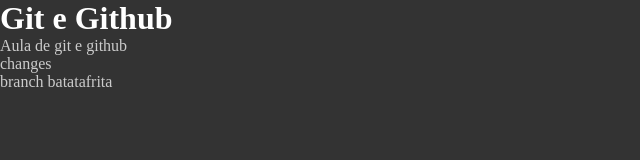
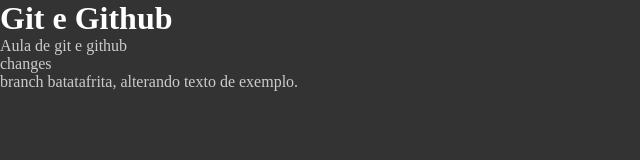
Before and after one commit to Ozielmarcos/bootcampDB1, a plain HTML site: page index.html in a window 1280 px wide. Shown: the whole page, without its empty margins (0-640 px from the left). Drawn offline with Linux system fonts and the light colour scheme.

Commit message:
Modificações solicitadas no PR

```diff
--- a/index.html
+++ b/index.html
@@ -18,7 +18,7 @@
 
     <p>changes</p>
 
-    <p class="paragrafo">branch batatafrita</p>
+    <p class="paragrafo">branch batatafrita, alterando texto de exemplo.</p>
 
 </body>
 
```
